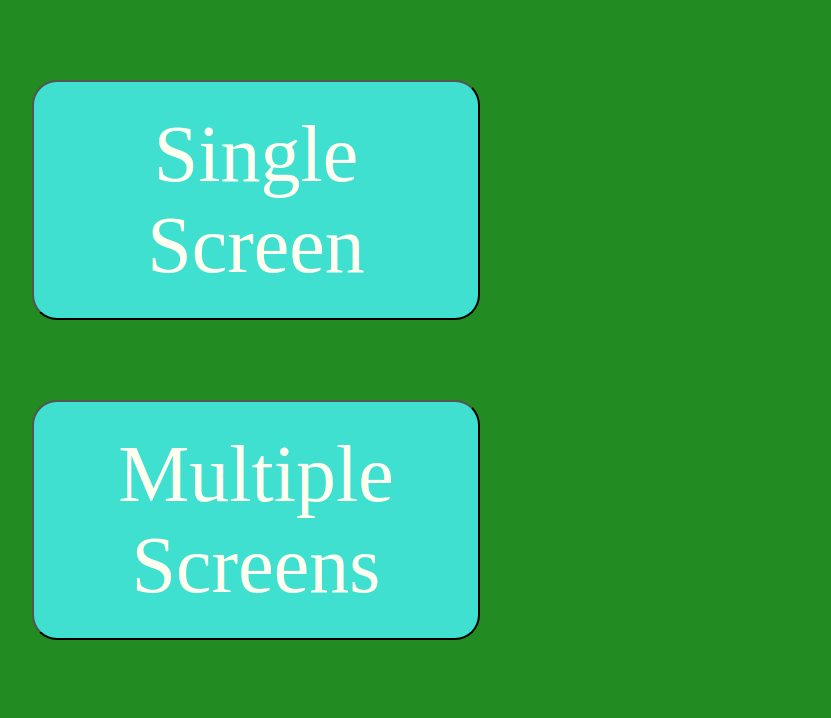
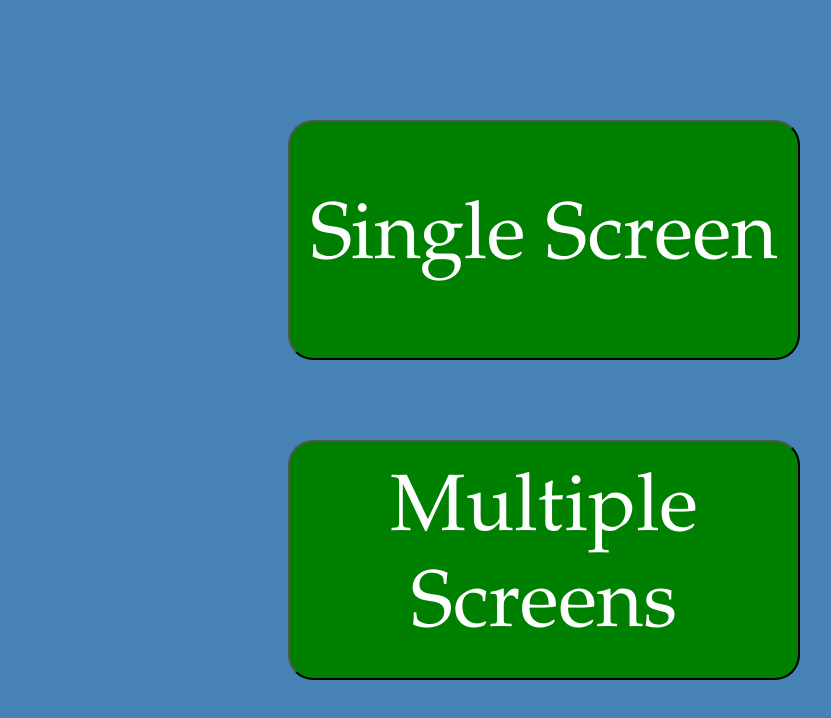
Before and after one commit to p-en-o-cw-2021-2022/team-07-catcaster, a website with bundled scripts: page src/web/controllerPage/controller-start-screen.html in a window 1280 px wide. Shown: the whole page, without its empty margins (96-927 px from the left). Built offline with nearby package versions, Linux system fonts and the light colour scheme; no server answers.

Commit message:
controller-start-screen in orde

```diff
--- a/src/web/controllerPage/controller-start-style.css
+++ b/src/web/controllerPage/controller-start-style.css
@@ -1,24 +1,21 @@
 body {
     margin: 0;
     padding: 0;
-    background-color: forestgreen;
+    background-color: steelblue;
 }
 
 button {
     height: 30%;
-    width: 35%;
-    background: turquoise;
-    color: ivory;
-    font-family: "Times New Roman", sans-serif;
+    width: 40%;
+    background: green;
+    color: white;
+    font-family: "Garamond", serif;
     font-weight: 400;
     font-size: 200%;
     text-align: center;
     border-radius: 25px;
     position: absolute;
 }
-
-.button:hover {background-color: gray}
-
 .button:active {
   background-color: gray;
   box-shadow: 0 5px #666;
@@ -26,11 +23,16 @@ button {
 }
 
 #single-screen-button {
-  top: 10%;
-  left: 10%;
+  top: 15%;
+  left: 30%;
 }
 
-#multiple-screen-button {
-  top: 50%;
-  left: 10%;
+#multiple-screen-button{
+  top: 55%;
+  left: 30%;
 }
+
+#camera--trigger{
+  top: 40%;
+  left: 30%;
+}
```
